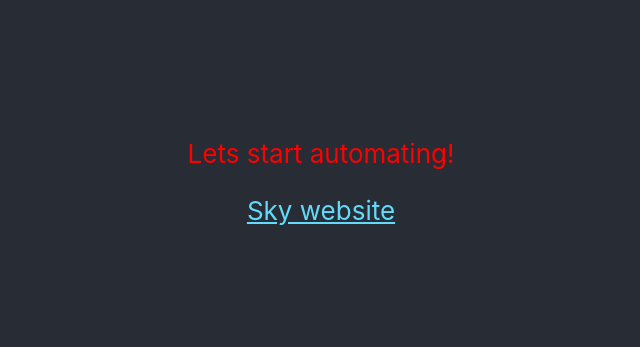
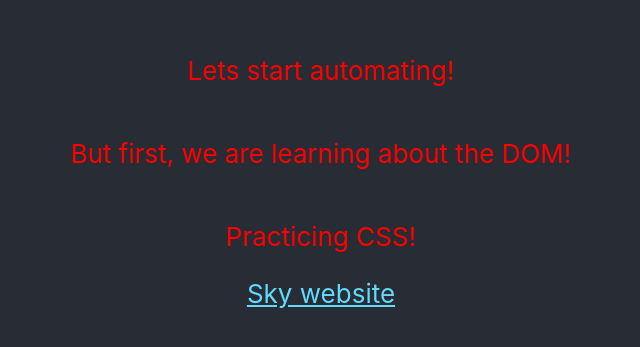
Before and after one commit to bethHorvath/automation-practice, a React (Create React App) app: page / in a window 1280 px wide. Shown: the part 231-578 px from the top of the page, without its empty margins (319-959 px from the left). Built offline with nearby package versions, Linux system fonts and the light colour scheme; the HTML template or start-up script is replaced by a standard one.

Commit message:
Changed app to use styled components

```diff
--- a/src/App.js
+++ b/src/App.js
@@ -1,17 +1,42 @@
 import React from 'react';
+import styled from 'styled-components';
+// import './App.css';
 
-import './App.css';
+const StyledApp = styled.div`
+  text-align: center;
+`;
+
+const StyledParagraph = styled.p`
+  color: red;
+`;
+
+const StyledHeader = styled.header`
+  background-color: #282c34;
+  min-height: 100vh;
+  display: flex;
+  flex-direction: column;
+  align-items: center;
+  justify-content: center;
+  font-size: calc(10px + 2vmin);
+  color: white;
+`;
+
+const StyledLink = styled.a`
+  color: #61dafb;
+`;
 
 const App = () => {
   return (
-    <div className="App">
-      <header className="App-header">
-        <p className="text">Lets start automating!</p>
-        <a className="App-link" href="https://www.sky.com/" target="_blank" rel="noopener noreferrer">
+    <StyledApp>
+      <StyledHeader>
+        <StyledParagraph>Lets start automating!</StyledParagraph>
+        <StyledParagraph>But first, we are learning about the DOM!</StyledParagraph>
+        <StyledParagraph>Practicing CSS!</StyledParagraph>
+        <StyledLink href="https://www.sky.com/" target="_blank" rel="noopener noreferrer">
           Sky website
-        </a>
-      </header>
-    </div>
+        </StyledLink>
+      </StyledHeader>
+    </StyledApp>
   );
 };
 
```
